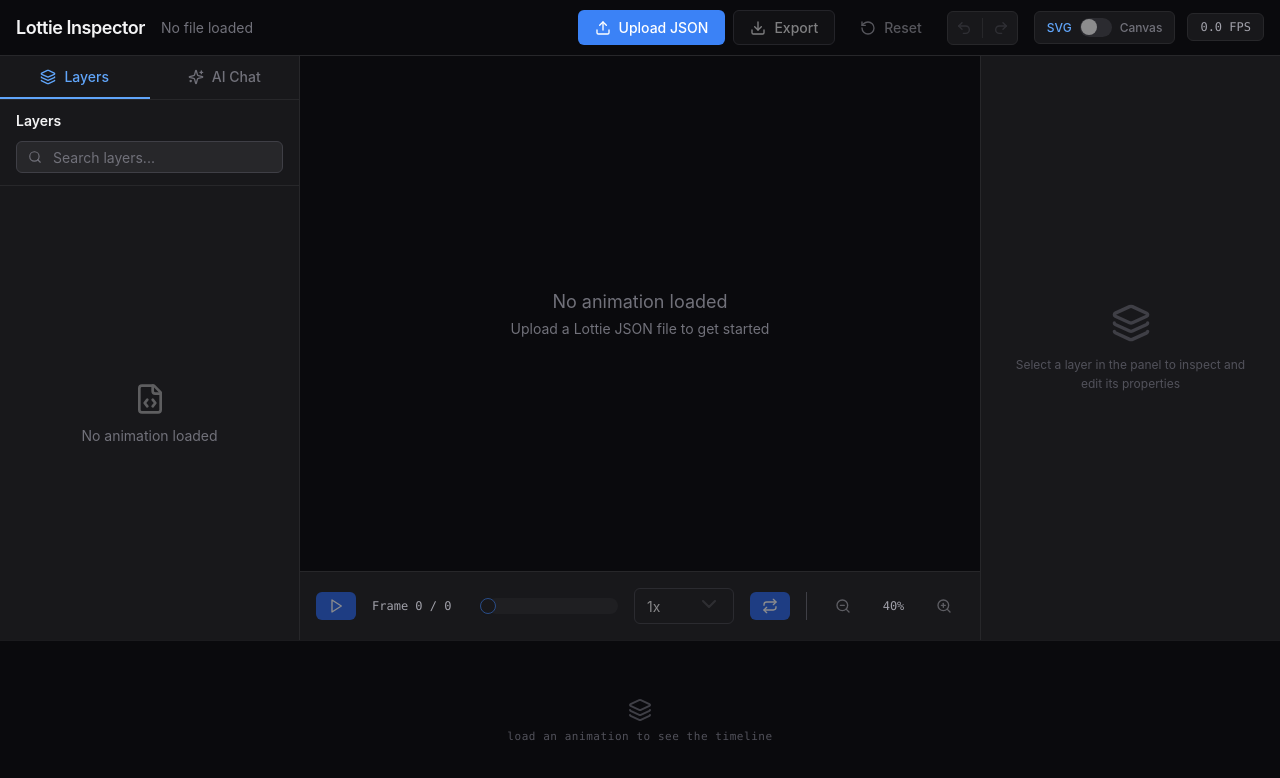
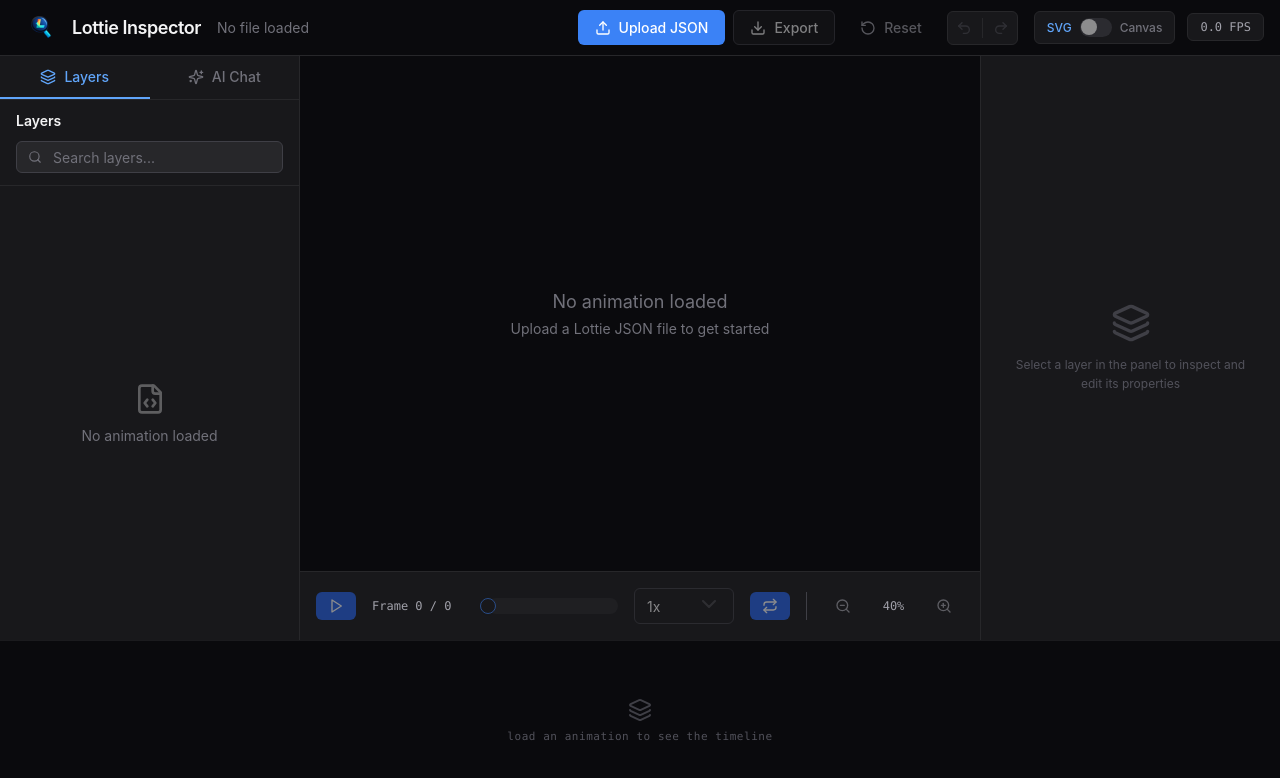
Before and after one commit to Webmekanic/Lottie-Inspector, a React (Vite) app: page / in a window 1280 px wide. Shown: the top 778 px of the page. Built offline with nearby package versions, Linux system fonts and the light colour scheme.

Commit message:
Fix: add Favicon

```diff
--- a/index.html
+++ b/index.html
@@ -2,7 +2,7 @@
 <html lang="en">
   <head>
     <meta charset="UTF-8" />
-    <link rel="icon" type="image/svg+xml" href="/vite.svg" />
+    <link rel="icon" type="image/png" href="/src/app/components/assets/lottieInspector.png" />
     <meta name="viewport" content="width=device-width, initial-scale=1.0" />
     <title>Lottie Inspector</title>
   </head>
--- a/src/app/components/TopNavBar.tsx
+++ b/src/app/components/TopNavBar.tsx
@@ -4,6 +4,7 @@
 import { UndoRedoControls } from './UndoRedoControls';
 import { useUIStore } from '../../stores/uiStore';
 import * as S from '../../styles/TopNavBarStyles';
+import logoImage from './assets/lottieInspector.png';
 
 interface TopNavBarProps {
   fileName: string;
@@ -49,9 +50,9 @@
     <S.NavContainer>
       <S.LeftSection>
         <S.LogoSection>
-          {/* <S.Logo>
-            <S.LogoText>L</S.LogoText>
-          </S.Logo> */}
+          <S.Logo>
+            <img src={logoImage} alt="Lottie Inspector Logo" />
+          </S.Logo>
           <S.Title>Lottie Inspector</S.Title>
         </S.LogoSection>
         <S.FileName>{fileName || 'No file loaded'}</S.FileName>
--- a/src/styles/TopNavBarStyles.ts
+++ b/src/styles/TopNavBarStyles.ts
@@ -42,10 +42,8 @@
 `;
 
 export const Logo = styled.div`
-  width: ${({ theme }) => theme.spacing[8]};
-  height: ${({ theme }) => theme.spacing[8]};
-  background: linear-gradient(135deg, ${({ theme }) => theme.colors.blue500}, ${({ theme }) => theme.colors.purple500});
-  border-radius: ${({ theme }) => theme.borderRadius.md};
+  width: ${({ theme }) => theme.spacing[12]};
+  height: ${({ theme }) => theme.spacing[12]};
   display: flex;
   align-items: center;
   justify-content: center;
```
Also changed, not shown: src/app/components/assets/lottieInspector.png (added).
